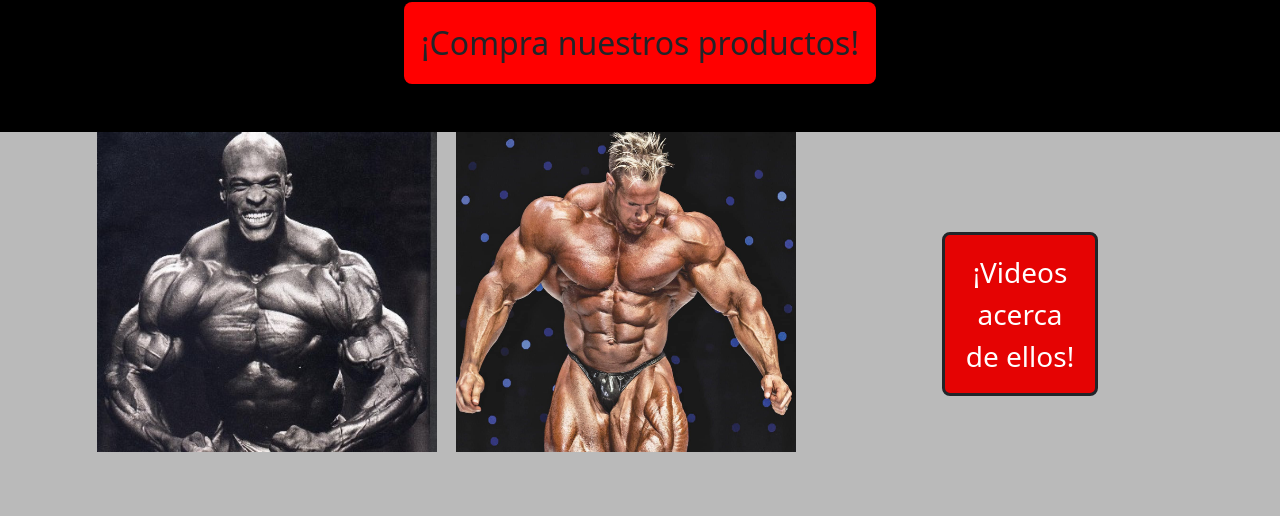
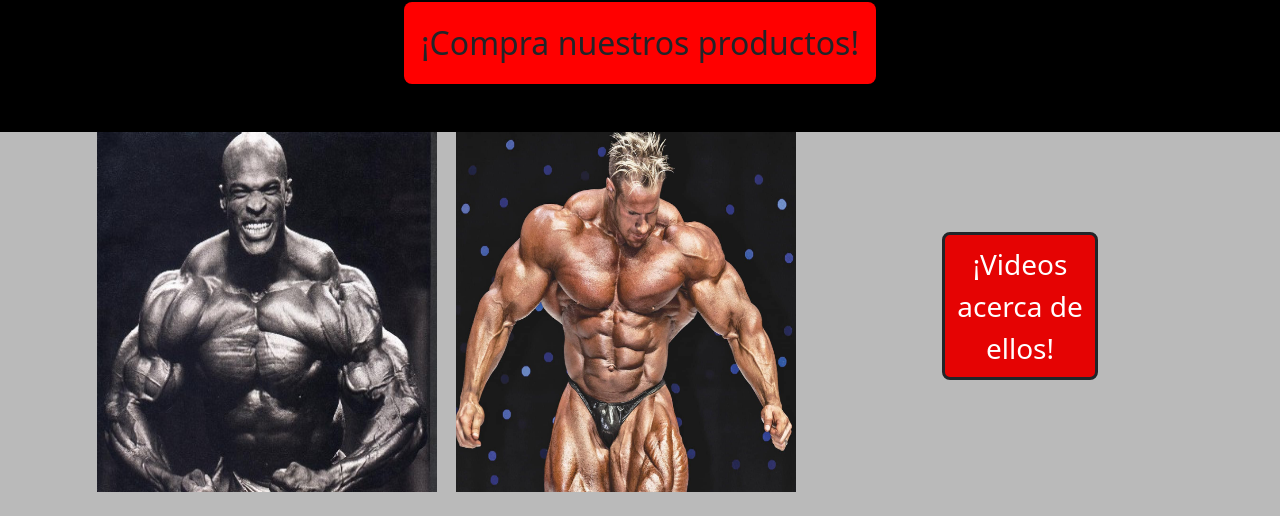
Before and after one commit to MichaelPinto87/Entregafinal-Pinto, a plain HTML site: page index.html in a window 1280 px wide. Shown: the part 1507-2023 px from the top of the page. Drawn offline with nearby package versions, Linux system fonts and the light colour scheme.

Commit message:
terminé la pagina de videos

```diff
--- a/index.html
+++ b/index.html
@@ -91,14 +91,15 @@
 
           <div class="container">
             <div class="row" >
-            <div class="col-md-8"><img src="images/imagen1.jpg" alt=""  width="340px" height="320px">
-                <img class="jay" src="images/imagen2.jpg" alt="" width="340px" height="320px">
+            <div class="col-md-8">
+              <img src="images/imagen1.jpg" alt=""  width="340px" height="360px">
+                <img src="images/imagen2.jpg" alt="" width="340px" height="360px">
 
 
           </div>
                 <div class="col-md-4">
                   <div class="mas-videos">
-                  <a href="pages/masvideos.html" target="_blank"><button   type="button" class="btn  p-3 mb-5 btn-danger btn-lg p-3 fs-3 border border-3 border-dark " style="background-color: rgb(229, 3, 3);"> ¡Videos acerca de ellos! </button></a>
+                  <a href="pages/masvideos.html" target="_blank"><button   type="button" class="btn  p-2 mb-5 btn-danger btn-lg  fs-3 border border-3 border-dark " style="background-color: rgb(229, 3, 3);"> ¡Videos acerca de ellos! </button></a>
                 </div>
 
                 </div>
```
Also changed, not shown: pages/masvideos.html (+4 -3 lines).
